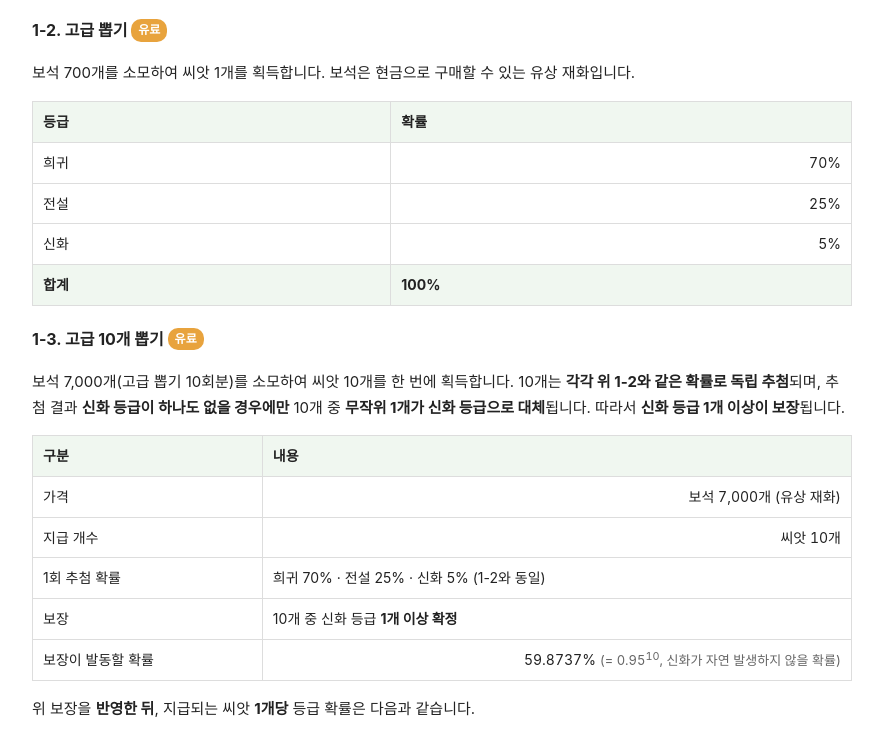
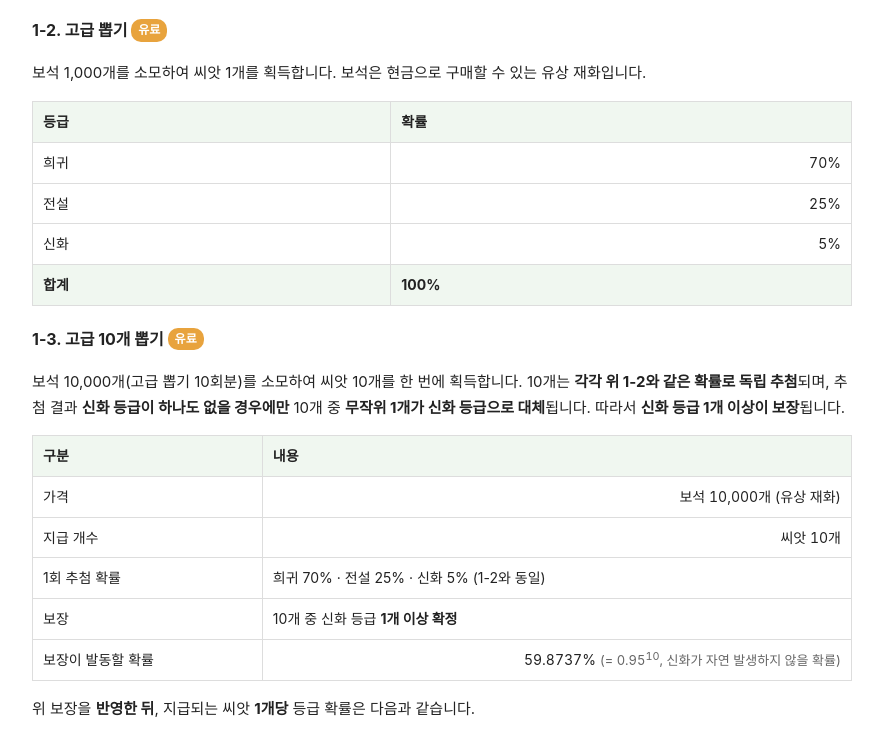
Before and after one commit to impactgamesko/legal, a plain HTML site: page probability_strangefarm.html in a window 1280 px wide. Shown: the part 808-1540 px from the top of the page, without its empty margins (198-1081 px from the left). Drawn offline with Linux system fonts and the light colour scheme.

Commit message:
fix(legal): 확률 공시 — v15 보석 싱크 반영 (고급 뽑기 1,000 · 10연 10,000)
- 확률표 자체(뽑기 70/25/5·상점 슬롯·부화)는 v14와 동일 — 가격 4곳만 갱신
- 서버 crop_tables (게임 ab7437d, CLIENT_VER 0.12.0+20260830144530) 기준 교차검증:
  등급별 종수 10/12/12/11/11 · IAP 구성(번들 3종·구역팩 4종) 전부 게시본과 일치
- 최종 개정일 2026-08-31

Co-Authored-By: Claude Opus 5 (1M context) <noreply@anthropic.com>

```diff
--- a/probability_strangefarm.html
+++ b/probability_strangefarm.html
@@ -75,7 +75,7 @@
 </table>
 
 <h3>1-2. 고급 뽑기 <span class="tag tag-paid">유료</span></h3>
-<p>보석 700개를 소모하여 씨앗 1개를 획득합니다. 보석은 현금으로 구매할 수 있는 유상 재화입니다.</p>
+<p>보석 1,000개를 소모하여 씨앗 1개를 획득합니다. 보석은 현금으로 구매할 수 있는 유상 재화입니다.</p>
 <table>
 <tr><th>등급</th><th>확률</th></tr>
 <tr><td>희귀</td><td class="n">70%</td></tr>
@@ -86,14 +86,14 @@
 
 <h3>1-3. 고급 10개 뽑기 <span class="tag tag-paid">유료</span></h3>
 <p>
-보석 7,000개(고급 뽑기 10회분)를 소모하여 씨앗 10개를 한 번에 획득합니다.
+보석 10,000개(고급 뽑기 10회분)를 소모하여 씨앗 10개를 한 번에 획득합니다.
 10개는 <strong>각각 위 1-2와 같은 확률로 독립 추첨</strong>되며, 추첨 결과
 <strong>신화 등급이 하나도 없을 경우에만</strong> 10개 중 <strong>무작위 1개가 신화 등급으로 대체</strong>됩니다.
 따라서 <strong>신화 등급 1개 이상이 보장</strong>됩니다.
 </p>
 <table>
 <tr><th>구분</th><th>내용</th></tr>
-<tr><td>가격</td><td class="n">보석 7,000개 (유상 재화)</td></tr>
+<tr><td>가격</td><td class="n">보석 10,000개 (유상 재화)</td></tr>
 <tr><td>지급 개수</td><td class="n">씨앗 10개</td></tr>
 <tr><td>1회 추첨 확률</td><td>희귀 70% · 전설 25% · 신화 5% (1-2와 동일)</td></tr>
 <tr><td>보장</td><td>10개 중 신화 등급 <strong>1개 이상 확정</strong></td></tr>
@@ -265,8 +265,8 @@
 </p>
 <table>
 <tr><th>항목</th><th>지불 수단</th><th>무엇이 무작위인가</th><th>해당 절</th></tr>
-<tr><td>고급 뽑기</td><td>보석 700개 (유상 재화)</td><td>등급 · 개별 작물</td><td class="n">1-2</td></tr>
-<tr><td>고급 10개 뽑기</td><td>보석 7,000개 (유상 재화)</td><td>등급 · 개별 작물<br>(신화 1개 이상 보장)</td><td class="n">1-3</td></tr>
+<tr><td>고급 뽑기</td><td>보석 1,000개 (유상 재화)</td><td>등급 · 개별 작물</td><td class="n">1-2</td></tr>
+<tr><td>고급 10개 뽑기</td><td>보석 10,000개 (유상 재화)</td><td>등급 · 개별 작물<br>(신화 1개 이상 보장)</td><td class="n">1-3</td></tr>
 <tr><td>씨앗 번들 3종</td><td>현금 결제</td><td>개별 작물만<br>(등급별 개수는 확정)</td><td class="n">2-1</td></tr>
 <tr><td>구역 해금 패키지 4종</td><td>현금 결제</td><td>개별 작물 · 펫 등급<br>(등급별 개수 · 알 레벨은 확정)</td><td class="n">2-2</td></tr>
 <tr><td>구역 해금 패키지의 증정 펫 알</td><td>현금 결제 (위 상품에 포함)</td><td>펫 등급 · 펫 종류</td><td class="n">4</td></tr>
@@ -304,7 +304,7 @@
 <a href="terms_strangefarm.html">이용약관</a>
 </p>
 
-<p class="updated">시행일: 2026-08-26 · 최종 개정: 2026-08-26</p>
+<p class="updated">시행일: 2026-08-26 · 최종 개정: 2026-08-31</p>
 
 </body>
 </html>
```
